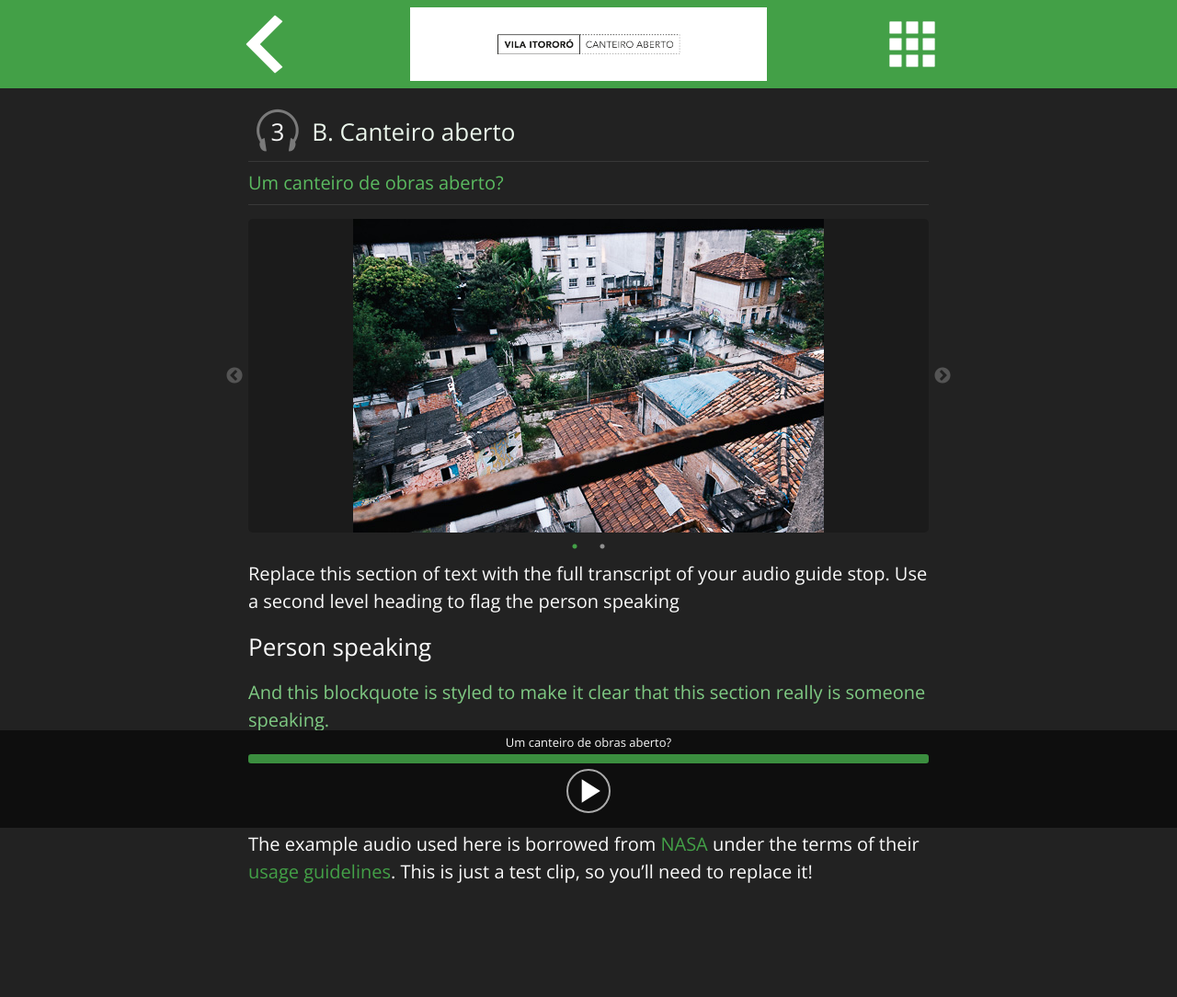
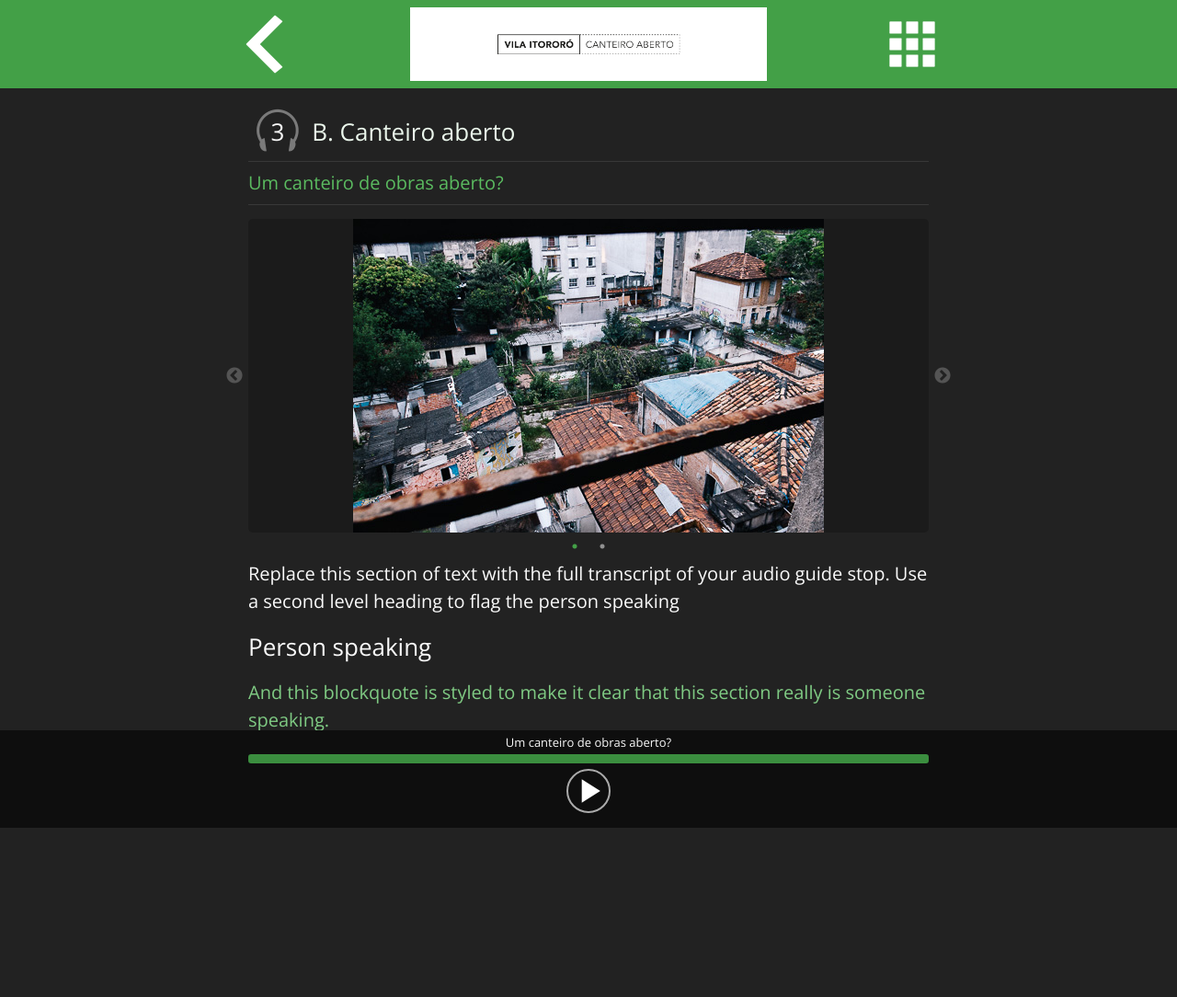
Before and after one commit to vilaitororo/vilaitororo.github.io, a Jekyll site: the page built from stops/3.md, in a window 1280 px wide. Shown: the whole page at 92% size. Built offline with Jekyll 4.4.1, drawn with Linux system fonts in a browser that asks for light colours; after the commit the page ends 1009 px from its top, so only the background shows below that.

```diff
--- a/stops/3.md
+++ b/stops/3.md
@@ -24,5 +24,3 @@
 And we can go back to a normal transcript.
 
 ### A third level heading
-
-The example audio used here is borrowed from [NASA](http://www.nasa.gov/connect/sounds/index.html#Discovery) under the terms of their [usage guidelines](http://www.nasa.gov/multimedia/guidelines/index.html). This is just a test clip, so you'll need to replace it!
```
Also changed, not shown: stops/1.md (+0 -2 lines), stops/2.md (+0 -2 lines), 4 other files.
